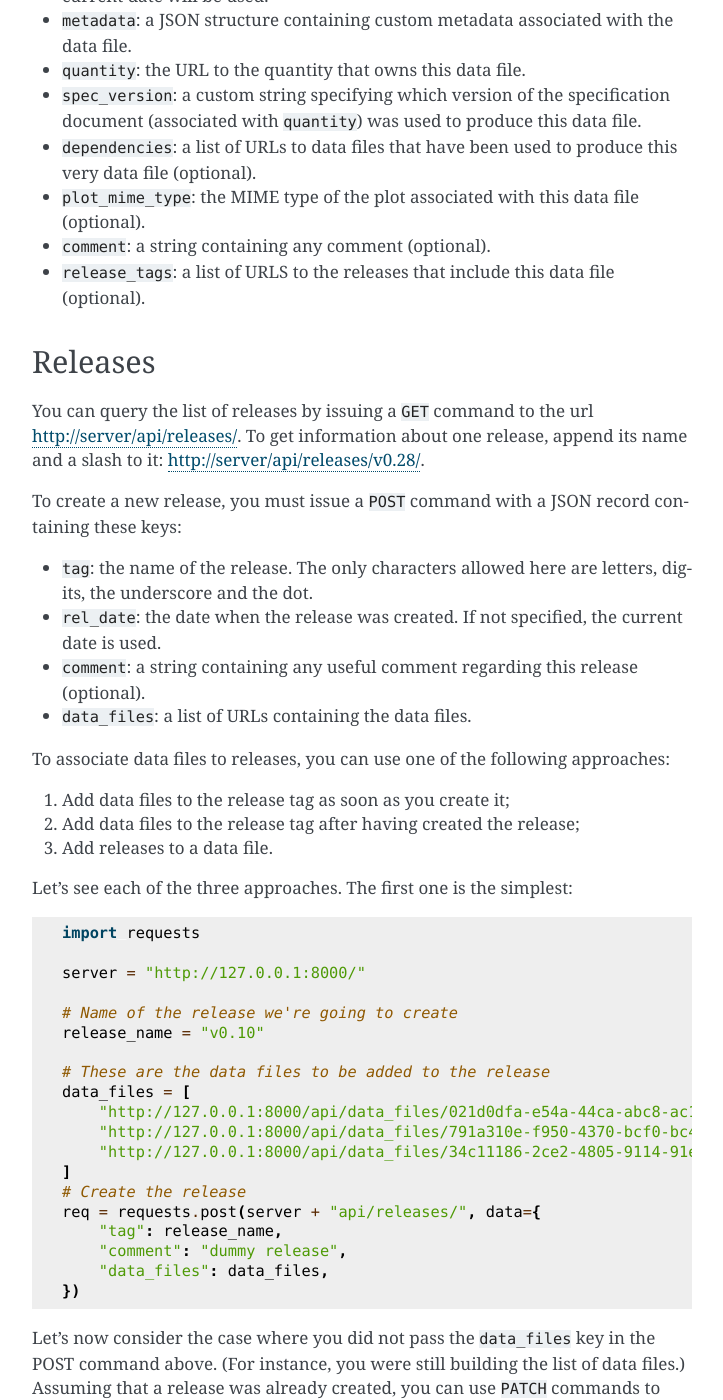
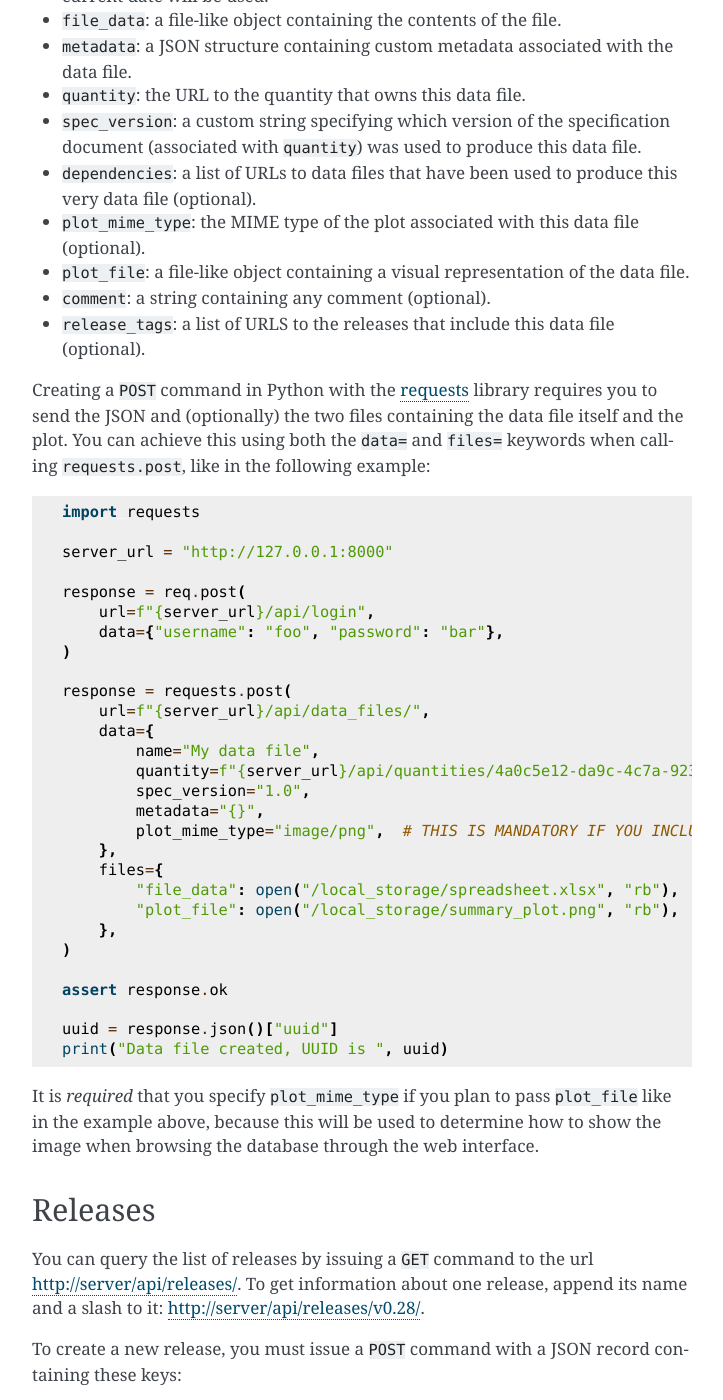
Before and after one commit to ziotom78/planck_insdb_demo, a Sphinx documentation site: the page built from docs/webapi.rst, in a window 1280 px wide and 1400 px high, scrolled down 2452 px. Shown: the whole window, without its empty margins (388-1111 px from the left). Built offline with Sphinx 7.4.7, drawn with Linux system fonts in a browser that asks for light colours.

Commit message:
Add documentation for new API

```diff
--- a/docs/webapi.rst
+++ b/docs/webapi.rst
@@ -108,6 +108,7 @@ JSON record containing these keys:
   downloaded locally into an actual file.
 - ``upload_date``: the date and time when the file was created. If not
   provided, the current date will be used.
+- ``file_data``: a file-like object containing the contents of the file.
 - ``metadata``: a JSON structure containing custom metadata associated
   with the data file.
 - ``quantity``: the URL to the quantity that owns this data file.
@@ -118,9 +119,52 @@ JSON record containing these keys:
   to produce this very data file (optional).
 - ``plot_mime_type``: the MIME type of the plot associated with this
   data file (optional).
+- ``plot_file``: a file-like object containing a visual representation
+  of the data file.
 - ``comment``: a string containing any comment (optional).
 - ``release_tags``: a list of URLS to the releases that include this
   data file (optional).
+
+Creating a ``POST`` command in Python with the
+`requests <https://pypi.org/project/requests/>`_ library requires you
+to send the JSON and (optionally) the two files containing the data
+file itself and the plot. You can achieve this using both the ``data=``
+and ``files=`` keywords when calling ``requests.post``, like in the
+following example::
+
+    import requests
+
+    server_url = "http://127.0.0.1:8000"
+
+    response = req.post(
+        url=f"{server_url}/api/login",
+        data={"username": "foo", "password": "bar"},
+    )
+
+    response = requests.post(
+        url=f"{server_url}/api/data_files/",
+        data={
+            name="My data file",
+            quantity=f"{server_url}/api/quantities/4a0c5e12-da9c-4c7a-923e-810a19974444/",
+            spec_version="1.0",
+            metadata="{}",
+            plot_mime_type="image/png",  # THIS IS MANDATORY IF YOU INCLUDE "plot_file" BELOW!
+        },
+        files={
+            "file_data": open("/local_storage/spreadsheet.xlsx", "rb"),
+            "plot_file": open("/local_storage/summary_plot.png", "rb"),
+        },
+    )
+
+    assert response.ok
+
+    uuid = response.json()["uuid"]
+    print("Data file created, UUID is ", uuid)
+
+It is *required* that you specify ``plot_mime_type`` if you plan to
+pass ``plot_file`` like in the example above, because this will be used
+to determine how to show the image when browsing the database through the
+web interface.
 
 Releases
 --------
```
